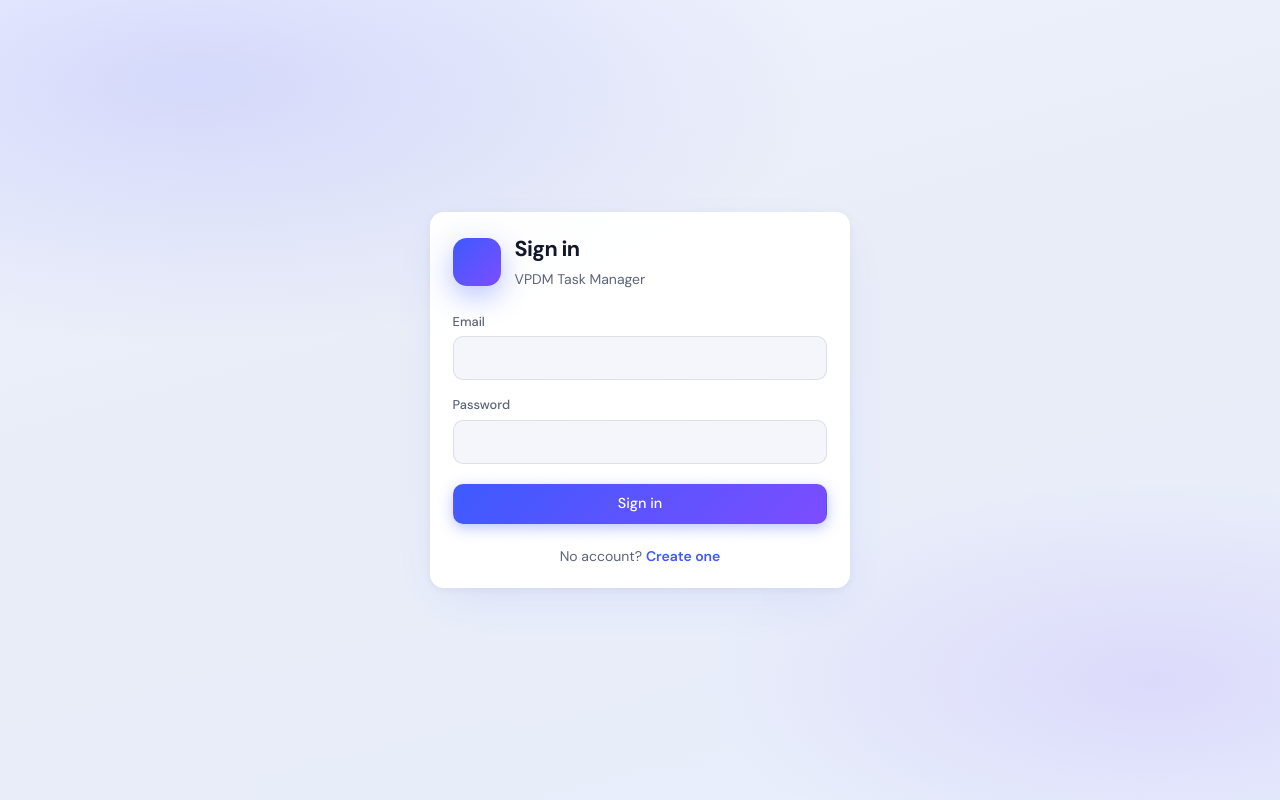
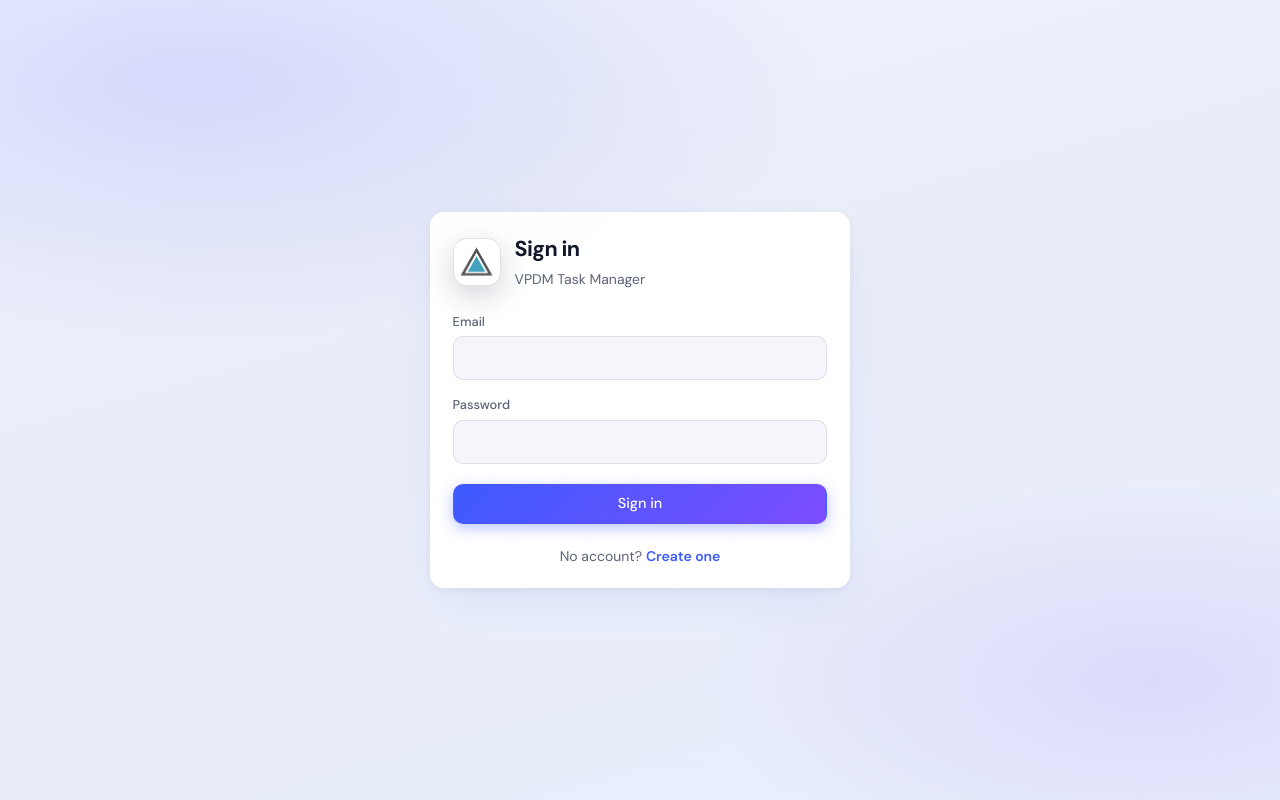
Before and after one commit to nensi-ocs/vpdm-task-manager, a React (Vite) app in the folder frontend/: page /login in a window 1280 px wide. Built offline with nearby package versions, Linux system fonts and the light colour scheme; no server answers.

Commit message:
Update branding in SidebarLayout and index.html: replace favicon with logo.svg, enhance app brand layout with logo image, and adjust styles for improved visual consistency.

```diff
--- a/frontend/index.html
+++ b/frontend/index.html
@@ -2,7 +2,7 @@
 <html lang="en">
   <head>
     <meta charset="UTF-8" />
-    <link rel="icon" type="image/svg+xml" href="/favicon.svg" />
+    <link rel="icon" type="image/svg+xml" href="/logo.svg" />
     <meta name="viewport" content="width=device-width, initial-scale=1.0" />
     <meta name="theme-color" content="#e9edf7" />
     <meta name="description" content="Company daily task board — track work in one place." />
--- a/frontend/src/layout/SidebarLayout.css
+++ b/frontend/src/layout/SidebarLayout.css
@@ -14,11 +14,21 @@
 }
 
 .app-brand {
+  display: flex;
+  align-items: center;
+  gap: 0.55rem;
   font-size: 1.35rem;
   font-weight: 800;
   letter-spacing: 0.02em;
   color: #fff;
   margin: 0.1rem 0.3rem 1rem;
+}
+
+.app-brand-logo {
+  width: 28px;
+  height: 28px;
+  flex: 0 0 auto;
+  display: block;
 }
 
 .app-nav {
--- a/frontend/src/layout/SidebarLayout.tsx
+++ b/frontend/src/layout/SidebarLayout.tsx
@@ -18,7 +18,10 @@ export function SidebarLayout() {
   return (
     <div className="app-shell">
       <aside className={`app-sidebar ${mobileOpen ? "open" : ""}`}>
-        <div className="app-brand">VPDM</div>
+        <div className="app-brand">
+          <img className="app-brand-logo" src="/logo.svg" alt="VPDM logo" />
+          <span>VPDM</span>
+        </div>
         <nav className="app-nav">
           <button
             type="button"
--- a/frontend/src/pages/auth-pages.css
+++ b/frontend/src/pages/auth-pages.css
@@ -41,8 +41,9 @@
   width: 48px;
   height: 48px;
   border-radius: 14px;
-  background: linear-gradient(135deg, var(--accent) 0%, var(--accent-2) 100%);
-  box-shadow: 0 10px 28px rgba(61, 90, 254, 0.35);
+  background: #ffffff url("/logo.svg") center / 72% no-repeat;
+  border: 1px solid rgba(20, 30, 60, 0.12);
+  box-shadow: 0 10px 28px rgba(20, 30, 60, 0.18);
   flex-shrink: 0;
 }
 
```
Also changed, not shown: frontend/public/logo.svg (added).
